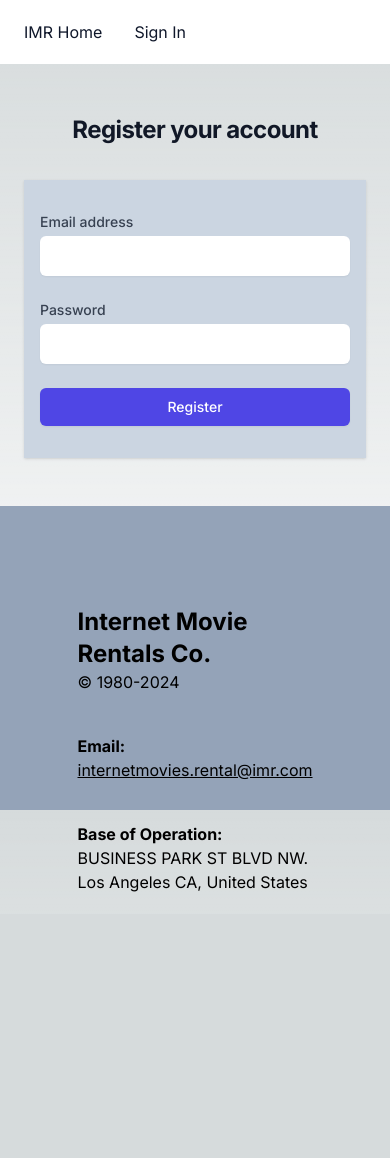
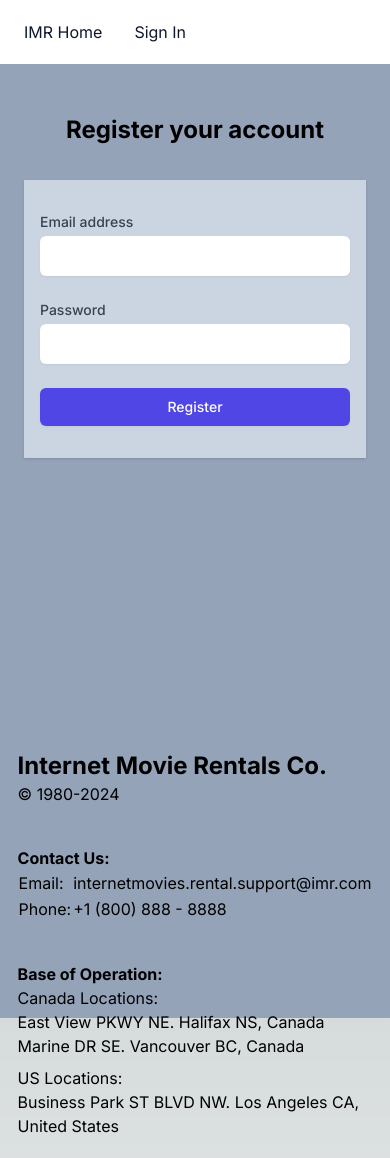
Before and after one commit to matthew-simms-298/Assignment-3, a Next.js app in the folder movie-auth/: page /register in a window 390 px wide. Before the commit the page ends 914 px from the top, so only its background shows below. Built offline with nearby package versions, Linux system fonts and the light colour scheme; no server answers.

Commit message:
Update files

```diff
--- a/movie-auth/package.json
+++ b/movie-auth/package.json
@@ -11,6 +11,7 @@
   "dependencies": {
     "@next-auth/prisma-adapter": "^1.0.7",
     "@prisma/client": "^5.6.0",
+    "axios": "^1.6.2",
     "bcrypt": "^5.1.1",
     "next": "14.0.3",
     "next-auth": "^4.24.5",
--- a/movie-auth/src/app/components/Footer.jsx
+++ b/movie-auth/src/app/components/Footer.jsx
@@ -4,7 +4,7 @@ import React from "react"
 
 export default function Footer() {
     return (
-        <footer className="h-10 p-20 pb-56 flex justify-center bg-slate-400 text-black">
+        <footer className="h-10 p-20 scroll pb-72 flex justify-center bg-slate-400 dark:bg-slate-700">
         <div className="flex flex-row flex-wrap text-md">
             <div className="p-5">
                 <p className="font-bold text-2xl">Internet Movie Rentals Co.</p>
@@ -12,10 +12,19 @@ export default function Footer() {
             </div>
             <div className="p-5">
                 <div>
-                    <p className="font-bold">Email:</p>
+                    <p className="font-bold">Contact Us:</p>
                 </div>
                 <div>
-                    <p className="underline">internetmovies.rental@imr.com</p>
+                    <table>
+                        <tr>
+                            <td>Email:</td>
+                            <td>internetmovies.rental.support@imr.com</td>
+                        </tr>
+                        <tr>
+                            <td>Phone:</td>
+                            <td>+1 (800) 888 - 8888</td>
+                        </tr>
+                    </table>
                 </div>
             </div>
             <div className="p-5">
@@ -23,7 +32,15 @@ export default function Footer() {
                     <p className="font-bold">Base of Operation:</p>
                 </div>
                 <div>
-                    <p>BUSINESS PARK ST BLVD NW. Los Angeles CA, United States</p>
+                <p className="">Canada Locations:</p>
+                    <div>
+                        <p>East View PKWY NE. Halifax NS, Canada</p>
+                        <p>Marine DR SE. Vancouver BC, Canada</p>
+                    </div>
+                    <p className="mt-2">US Locations:</p>
+                    <div>
+                        <p>Business Park ST BLVD NW. Los Angeles CA, United States</p>
+                    </div>
                 </div>
             </div>
         </div>
--- a/movie-auth/src/app/components/Header.jsx
+++ b/movie-auth/src/app/components/Header.jsx
@@ -9,10 +9,10 @@ export default function Header() {
     return (
         <header>
             <nav>
-                <div className="flex flex-row bg-white text-slate-900 py-5 px-3">
+                <div className="flex flex-row bg-white dark:bg-gray-800 dark:text-white text-slate-900 py-5 px-3">
                     <div>
                         <a href="/" className="px-3 mr-2 p-3
-                        rounded hover:bg-blue-400">IMR Home</a>
+                        rounded hover:bg-blue-400 dark:hover:bg-blue-700">IMR Home</a>
                     </div>
                     {status === 'loading' && (
                     <div>
@@ -23,7 +23,7 @@ export default function Header() {
                         <>
                             <div>
                                 <a href="/signout" className="px-3 mr-2 p-3
-                                rounded hover:bg-blue-400" >Sign Out</a>
+                                rounded hover:bg-blue-400 dark:hover:bg-blue-700" >Sign Out</a>
                                 <p className="px-3 mr-2" >{session.user.name}</p>
                             </div>
                         </>
@@ -31,7 +31,7 @@ export default function Header() {
                     {status === 'unauthenticated' && (
                         <div>
                             <a href="/signin" className="px-3 mr-2 p-3
-                            rounded hover:bg-blue-400">Sign In</a>
+                            rounded hover:bg-blue-400 dark:hover:bg-blue-700">Sign In</a>
                         </div>
                     )}
                 </div>
--- a/movie-auth/src/app/components/MovieList.jsx
+++ b/movie-auth/src/app/components/MovieList.jsx
@@ -1,6 +1,6 @@
 'use client'
 import React from 'react';
-import Modal from "./Modal";
+import Modal from '../modal/Modal';
 import { useState } from 'react';
 import { useRouter } from "next/navigation";
 import axios from "axios";
@@ -9,9 +9,22 @@ Use this to create subhashmaps to use in a foreach loop.
 Note that when there is a connection between the database and the code,
 then remove the placeholder entry in the hashmap
 */
-let movieInfo = {
-    0: {'Title: ': null, 'Author: ': null, 'Date Released: ': null}
-};
+let movieInfo = {};
+const dummyMovies = [['Undertale: The Musical (The Movie)','Chris Pratt','2033-11-09'],
+                     ['FE Human','Steven Spillberg','2045-08-25'],
+                     ['dummyTitle3','dummyAuthor3','dummyDate3'],
+                     ['dummyTitle4','dummyAuthor4','dummyDate4'],
+                     ['dummyTitle5','dummyAuthor5','dummyDate5'],
+                     ['dummyTitle6','dummyAuthor6','dummyDate6'],
+                     ['dummyTitle7','dummyAuthor7','dummyDate7'],
+                     ['dummyTitle8','dummyAuthor8','dummyDate8']];
+
+//This is to load dummy examples to present the list of movies and their respective details.
+const loadMoviesIfEmpty = () => {
+    for(let i = 0; i< dummyMovies.length; i++){
+        asortMovies(dummyMovies[i][0],dummyMovies[i][1],dummyMovies[i][2]);
+    }
+}
 
   const asortMovies = (title,author,release) => {
     let keys = Object.keys(movieInfo).map(Number);
@@ -23,6 +36,7 @@ let movieInfo = {
 
   const [postEdit, setPostEdit] = useState(post);
   const [showModalDelete, setShowModalDelete] = useState(false);
+  const [isMovieListEmpty, setMovieListEmpty] = useState(true);
 
   //Pull data from database using Async Function
 const moviesList = async () => {
@@ -43,6 +57,13 @@ const moviesList = async () => {
 export default function MovieList() {
     return (
         <div className='p-10 border rounded-md bg-slate-700 text-white w-2/5'>
+            {data === null && (
+                <div className='bg-slate-300 dark:bg-slate-800 p-5 pb-56'>
+                    <h1 className='text-2xl font-bold'>Ohhhh, That wasn't Supposed to Happen</h1>
+                    <p className='text-lg'>Looks like there was an error. Please try again later.</p>
+                </div>
+            )}
+            {data !== null && (
                 <div>
                     {Object.values(movieInfo).map((movie, index) => (
                         <div className={index === Object.keys(movieInfo).length-1 ?
@@ -63,6 +84,7 @@ export default function MovieList() {
                         </div>
                     ))}
                 </div>
+            )}
         </div>
     );
 };
--- /dev/null
+++ b/movie-auth/src/app/modal/Modal.jsx
@@ -0,0 +1,7 @@
+export default function Modal() {
+    return (
+        <div>
+
+        </div>
+    )
+}
--- a/movie-auth/src/app/page.js
+++ b/movie-auth/src/app/page.js
@@ -3,7 +3,7 @@ import MovieList from './components/MovieList';
 
 export default function Home() {
   return (
-    <main className='bg-slate-400 text-black'>
+    <main className='bg-slate-400 dark:bg-slate-700'>
       <div className='pt-5'>
         <h1 className=' text-3xl text-center'>IMR Movies</h1>
       </div>
--- a/movie-auth/src/app/register/page.js
+++ b/movie-auth/src/app/register/page.js
@@ -27,8 +27,8 @@ export default function Register() {
 
   return (
     <>
-      <div className="flex min-h-full flex-1 flex-col justify-center px-6 py-12 lg:px-8">
-        <h2 className="text-center text-2xl font-bold leading-9 tracking-tight text-gray-900">
+      <div className="flex min-h-full flex-1 flex-col justify-center px-6 py-12 lg:px-8 bg-slate-400 dark:bg-slate-700 pb-48">
+        <h2 className="text-center text-2xl font-bold leading-9 tracking-tigh">
           Register your account
         </h2>
 
--- a/movie-auth/src/app/signin/page.jsx
+++ b/movie-auth/src/app/signin/page.jsx
@@ -31,8 +31,8 @@ export default function SignIn() {
   };
 
   return (
-    <div className="flex min-h-full flex-1 flex-col justify-center px-6 py-12 lg:px-8">
-      <h2 className="text-center text-2xl font-bold leading-9 tracking-tight text-white">
+    <div className="flex min-h-full flex-1 flex-col justify-center px-6 py-12 lg:px-8 bg-slate-400 dark:bg-slate-700 pb-32">
+      <h2 className="text-center text-2xl font-bold leading-9 tracking-tight">
         Sign In to Your Account
       </h2>
 
```
Also changed, not shown: 1 other file (tests, documents, lock files or other folders). Lines whose indentation alone changed are shown as unchanged.
